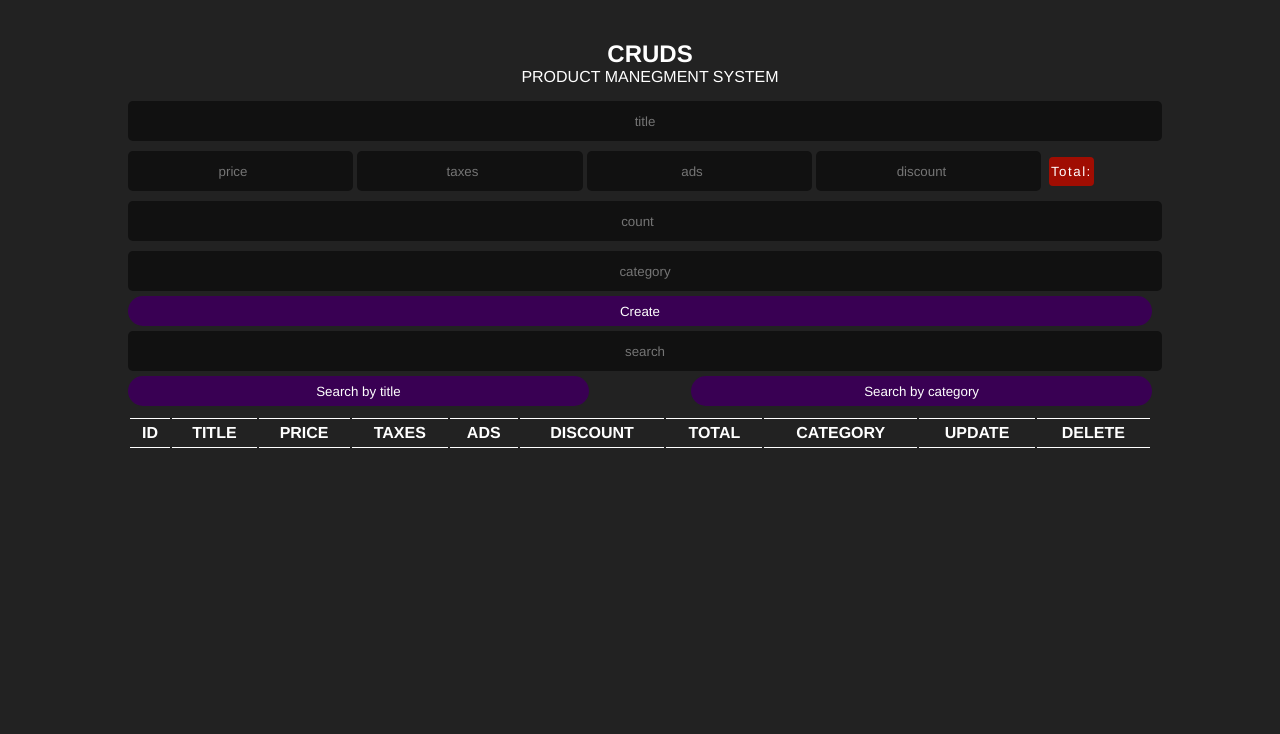
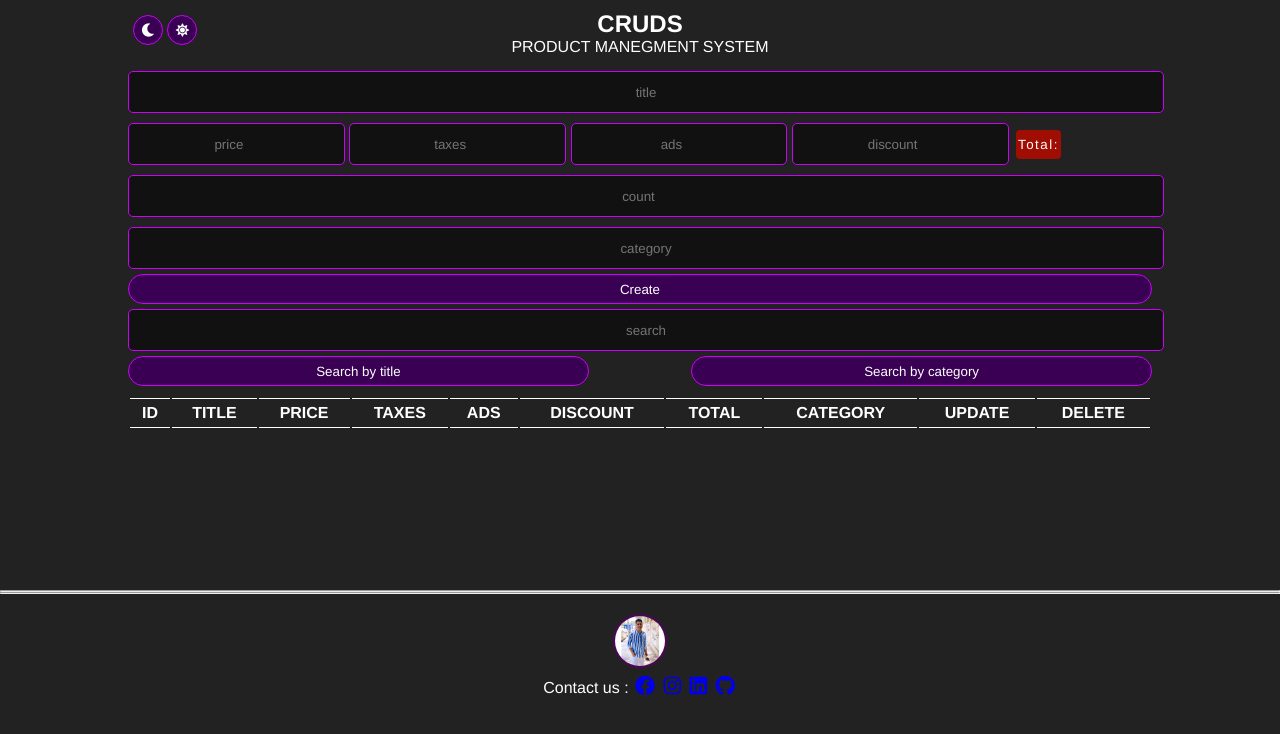
Before and after one commit to ahmedhoss22/CRUDS, a plain HTML site: page index.html in a window 1280 px wide. Drawn offline with Linux system fonts and the light colour scheme.

Commit message:
Add files via upload

```diff
--- a/css/style.css
+++ b/css/style.css
@@ -11,13 +11,14 @@ body{
 .crud{
     margin: 5vh auto;
     width: 80%;
-
+margin-top: 0;
 }
 .head{
     text-transform: uppercase;
     text-align: center;
-    width: 100%;
-    margin: 10px;
+    width:80%;
+    margin: 10px auto;
+    overflow: hidden;
 }
 input{
     width: 100%;
@@ -36,7 +37,7 @@ input:focus{
     transform: scale(1.1);
 }
 .price input{
-    width: 21%;
+    width: 20%;
 
 }
 #total{
@@ -61,6 +62,7 @@ button{
     color: #fff;
     transition: .5s;
     scroll-behavior: smooth;
+    border: 1px solid #CE00FC;
 }
 button:hover{
     background-color: #51025f;
@@ -93,3 +95,48 @@ td{
 #deleteAll{
     margin: 10px 0;
 }
+
+
+
+
+footer{
+    margin-top: 20vh!important;
+    text-align: center;
+    font-size: 1rem;
+    margin: auto;
+    position: relative;
+    height: 120px;
+    line-height: 100px;
+    width: 100%;
+    overflow: hidden;
+  }
+
+  footer a{
+    margin: 2px;
+    line-height: 80px;
+    font-size: 1.25rem;
+  }
+
+  footer img{
+    border-radius: 50%;
+    margin: auto;
+    margin-bottom: -30px;
+    display: block;
+    margin-top: 20px;
+    border: 2px solid #51025f;
+  }
+.mode{
+    position: absolute;
+    margin: 5px;
+    font-size: 1rem;
+
+}
+
+#morning{
+width: 30px;
+
+}
+#night{
+width: 30px;
+
+}
--- a/index.html
+++ b/index.html
@@ -9,10 +9,18 @@
     <link rel="stylesheet" href="css/all.css">
 </head>
 <body>
+
+
     <div class="crud">
+    <div class="mode">
+        <button id="night" onclick="nightMode()"><i class="fas fa-moon"></i></button>
+        <button id="morning" onclick="lightMode()"><i class="fas fa-sun"></i></button>
+     </div>
+
         <div class="head">
             <h2>cruds</h2>
             <p>Product manegment System</p>
+
         </div>
 
         <div class="inputs">
@@ -62,8 +70,17 @@
                 </table>
             </div> <!-- END-OUTPUT -->
     </div>  <!-- END CRUD -->
+        <footer>
 
-
+            <hr>
+            <hr>
+                <img src="images/WhatsApp Image 2022-07-11 at 3.37.11 PM.jpeg" alt="me" height="50px" width="50px">
+                <span style="font-size: 1rem;">Contact us :</span>
+                <a href="https://www.facebook.com/hmo.hossam.1" target="_blank"> <i class="fab fa-facebook"></i></a>
+                <a href="https://www.instagram.com/ahmed_h0ssam" target="_blank">  <i class="fab fa-instagram"></i></a>
+                <a href="https://www.linkedin.com/in/ahmed-hossam-19a303239/?fbclid=IwAR0ckDCCY5NzcmbEK0KGN_zv1vByRtvoE4V-sjt1lU3sRVukrMPBawJkgXM" target="_blank"> <i class="fab fa-linkedin"></i></a>
+                <a href="https://github.com/ahmedhoss22" target="_blank">  <i class="fab fa-github"></i></a>
+        </footer>
     <script src="js/script.js"></script>
 </body>
 </html>
--- a/js/script.js
+++ b/js/script.js
@@ -22,6 +22,11 @@ let submit= document.getElementById('submit');                            // cre
 let title =document.getElementById('title');
 let inputs=document.getElementsByName('inputs')
 let mode="create"
+let body=document.body;
+let input=document.getElementsByTagName('input');
+let button=document.getElementsByTagName('button');
+let mood='dark'
+
 
 function getTotal(){
     if(price.value!=''){
@@ -77,6 +82,13 @@ submit.onclick =()=>{                      // create button
 
    localStorage.setItem('product',JSON.stringify(dataProduct))
    readData();
+   if(mood=='dark'){
+    nightMode()
+   }else{
+    lightMode()
+   }
+
+
 }
 
 function clearData(){
@@ -118,6 +130,11 @@ function readData(){
  }else{
     deleteAll.innerHTML='';
  }
+ if(mood=='dark'){
+    nightMode()
+   }else{
+    lightMode()
+   }
 }
 readData();
 // ///////////////////////////////////////////////////////
@@ -214,3 +231,37 @@ function searchData(value){
     let tableProduct=document.getElementById('table');
     tableProduct.innerHTML=table;
 }
+function nightMode(){
+    mood='dark'
+    body.style.backgroundColor='#222'
+    body.style.color='#fff'
+    for(let i=0;i<input.length;i++){
+        input[i].style.backgroundColor='#111';
+        input[i].style.border='1px solid #CE00FC'
+        input[i].style.color='#fff';
+
+    }
+
+    for(let i=0;i<button.length;i++){
+        button[i].style.backgroundColor='#390053';
+        button[i].style.border='1px solid #CE00FC'
+    }
+}
+
+function lightMode(){
+    mood='light'
+    body.style.backgroundColor='#F1F1F1'
+    body.style.color='black'
+    for(let i=0;i<input.length;i++){
+        input[i].style.backgroundColor='#FDF59C';
+        input[i].style.border='2px solid #FAED55'
+        input[i].style.color='black';
+
+    }
+    total.style.color='#fff'
+
+    for(let i=0;i<button.length;i++){
+        button[i].style.backgroundColor='#FFC42C';
+        button[i].style.border='2px solid #FCB600'
+    }
+}
```
Also changed, not shown: images/WhatsApp Image 2022-07-11 at 3.37.11 PM.jpeg (added).
